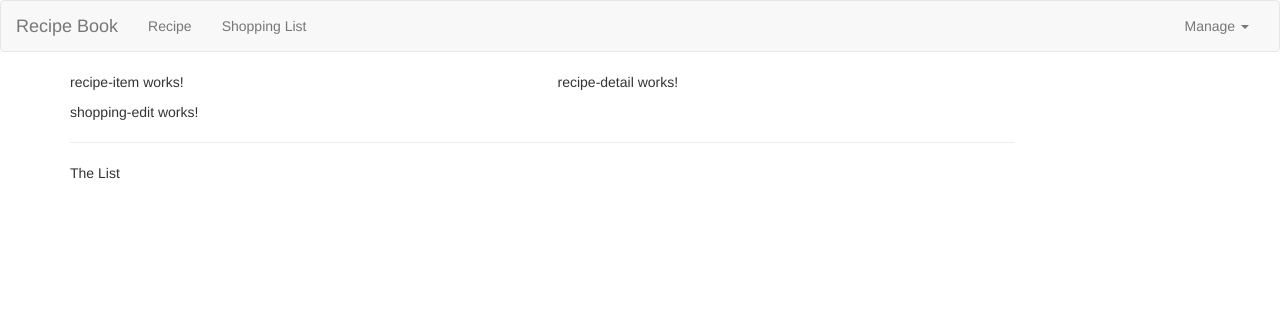
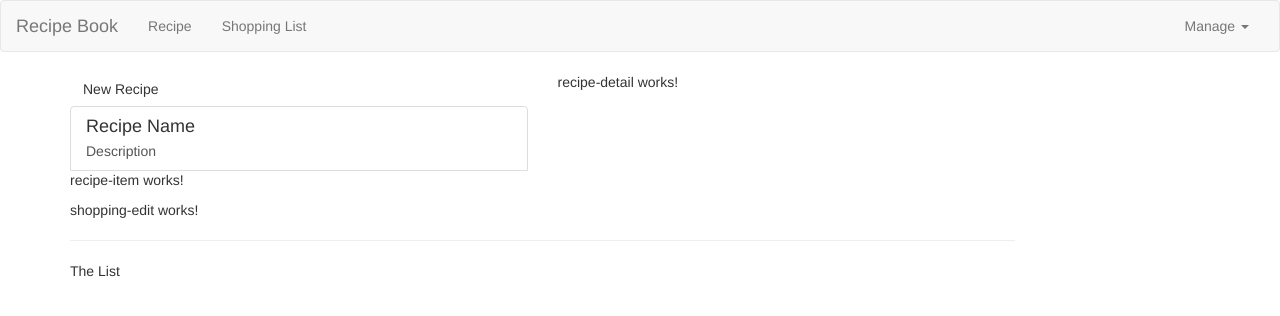
Before and after one commit to Carole-GRD/recipe-app-ng, an Angular app: page / in a window 1280 px wide. Shown: the top 316 px of the page. Built offline with nearby package versions, Linux system fonts and the light colour scheme.

Commit message:
Adding Content to the Recipes Components

```diff
--- a/src/app/recipes/recipe-list/recipe-list.component.html
+++ b/src/app/recipes/recipe-list/recipe-list.component.html
@@ -1 +1,20 @@
-<app-recipe-item></app-recipe-item>
+<div class="row">
+    <div class="col-xs-12">
+        <div class="btn button-success">New Recipe</div>
+    </div>
+</div>
+
+<div class="row">
+    <div class="col-xs-12">
+        <a href="#" class="list-group-item clearfix">
+            <div class="pull-left">
+                <h4 class="list-group-item-heading">Recipe Name</h4>
+                <p class="list-group-item-text">Description</p>
+                <span class="pull-right">
+                    <img src="" alt="" class="img-responsive" style="max-height: 50px;">
+                </span>
+            </div>
+        </a>
+        <app-recipe-item></app-recipe-item>
+    </div>
+</div>
--- a/src/app/recipes/recipe-list/recipe-list.component.ts
+++ b/src/app/recipes/recipe-list/recipe-list.component.ts
@@ -1,5 +1,6 @@
 import { Component } from '@angular/core';
 import { RecipeItemComponent } from './recipe-item/recipe-item.component';
+import { Recipe } from '../recipe.model';
 
 
 @Component({
@@ -14,5 +15,7 @@ import { RecipeItemComponent } from './recipe-item/recipe-item.component';
 
 
 export class RecipeListComponent {
-  recipes = [];
+  recipes: Recipe[] = [
+    new Recipe('A Test Recipe', 'This is simply a test', 'https://www.maxpixel.net/static/photo/1x/Recipe-Healthy-Food-Cooking-Delicious-Diet-Plate-753954.jpg'),
+  ];
 }
```
